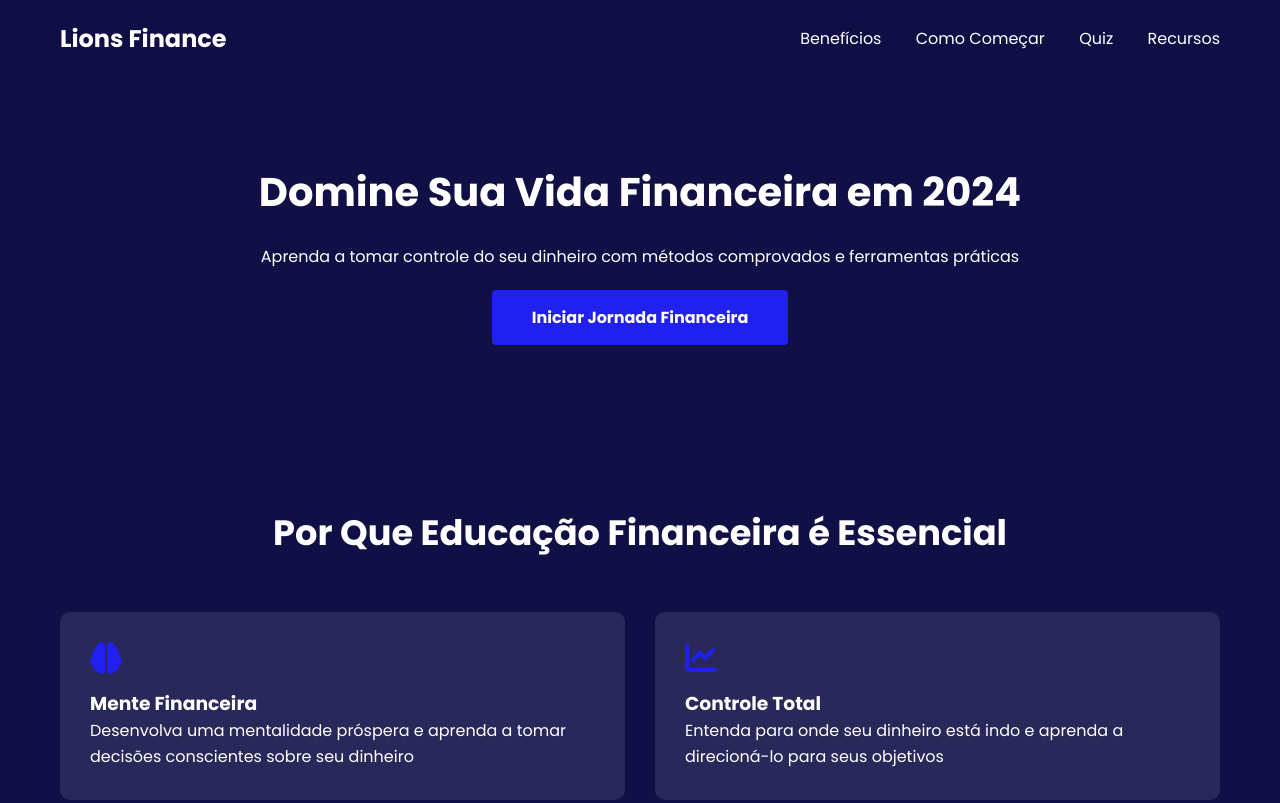
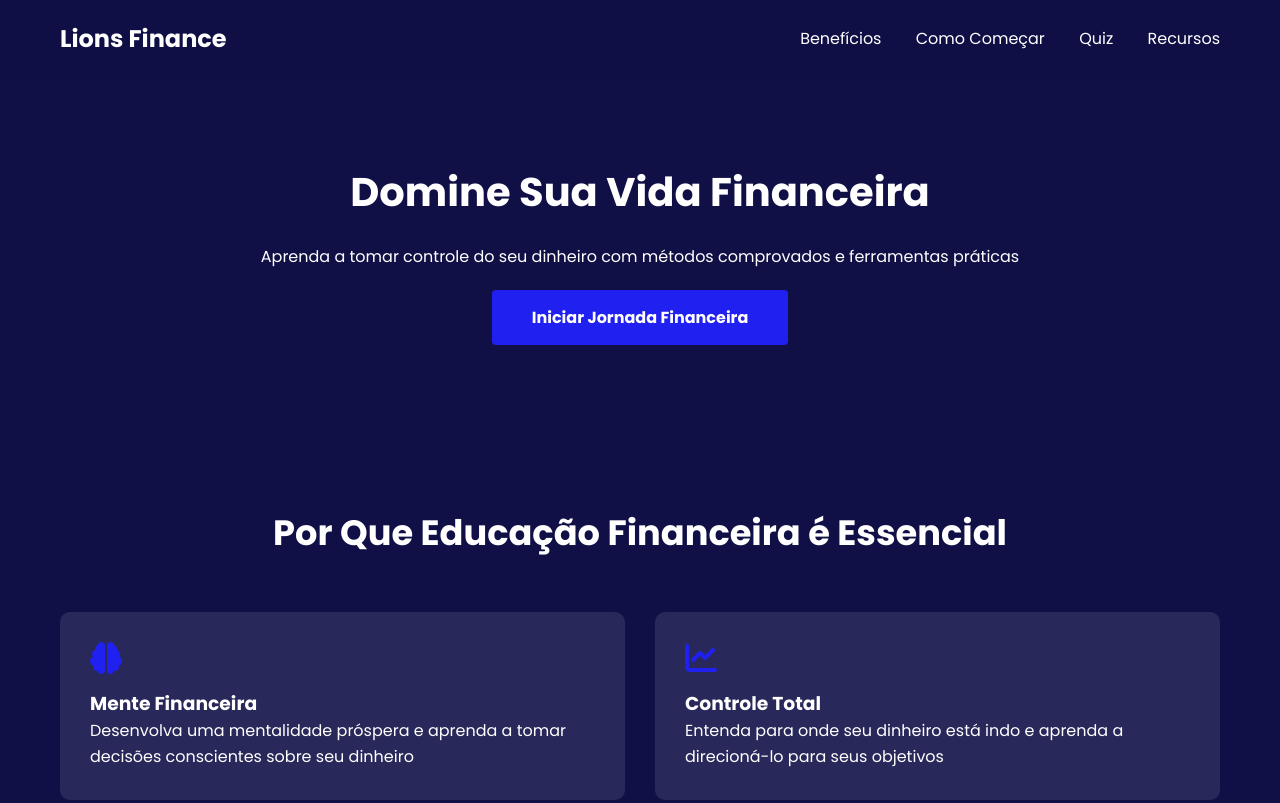
Before and after one commit to Takikyun2/LionsFinance, a plain HTML site: page index.html in a window 1280 px wide. Shown: the top 803 px of the page. Drawn offline with Linux system fonts and the light colour scheme.

Commit message:
update: hero h1 title

```diff
--- a/index.html
+++ b/index.html
@@ -25,7 +25,7 @@
     <section class="hero">
         <div class="container">
             <div class="hero-content">
-                <h1>Domine Sua Vida Financeira em 2024</h1>
+                <h1>Domine Sua Vida Financeira</h1>
                 <p>Aprenda a tomar controle do seu dinheiro com métodos comprovados e ferramentas práticas</p>
                 <a href="https://docs.google.com/spreadsheets/d/1pO9t6VkTctQCk7urqN5r4bjqoKR6yN8IRPNO9beB8g8/edit?usp=sharing" target="_blank" class="btn">Iniciar Jornada Financeira</a>
             </div>
```
